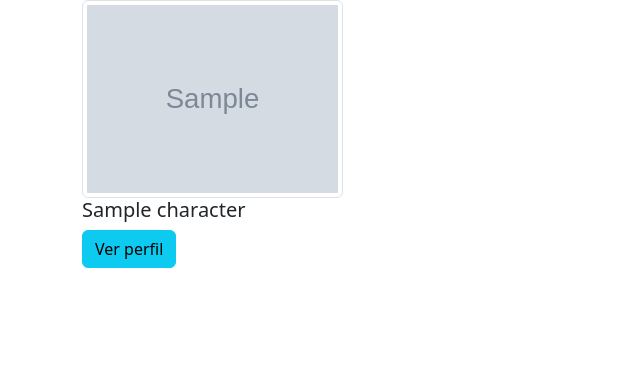
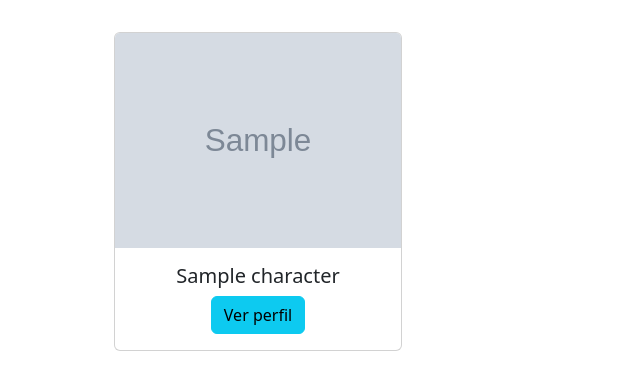
Before and after one commit to milenamuch/flask-app, a Flask app: template templates/characters.html in a window 1280 px wide. Shown: the part 62-452 px from the top of the page, without its empty margins (0-640 px from the left). Run offline with Flask 3, Linux system fonts and the light colour scheme; the template is opened without the code that fills it: most values are stand-ins (such as "Sample title", 1, 10 or a date in 2020); grey boxes marked "Sample" are stand-in pictures.

Commit message:
enviando melhorias nas páginas de profile e characters

```diff
--- a/templates/characters.html
+++ b/templates/characters.html
@@ -1,19 +1,15 @@
 {% extends "layout.html" %} {% block content %}
-<div class="row">
-  {% for character in characters %}
-  <div class="col-sm-3 col-6">
-    <img
-      src="{{character.image}}"
-      alt="{{character.name}}"
-      class="img-fluid img-thumbnail"
-    />
-    <h3 class="h5">{{character.name}}</h3>
-    <p>
-      <a href="/profile/{{character.id}}" class="btn btn-info">
-        Ver perfil
-      </a>
-    </p>
-  </div>
-  {% endfor %}
+<div class=" row">
+    {% for character in characters %}
+    <div class="col-sm-3 col-6 text-center">
+      <div class="card" style="width: 18rem; margin: 2rem;" >
+        <img src="{{character.image}}" class="card-img-top" alt="{{character.name}}">
+        <div class="card-body">
+          <h5 class="card-title">{{character.name}}</h5>
+          <a href="/profile/{{character.id}}" class="btn btn-info">Ver perfil</a>
+        </div>
+      </div>
+    </div>
+    {% endfor %}
 </div>
 {% endblock content %}
```
Also changed, not shown: templates/profile.html (+8 -3 lines).
